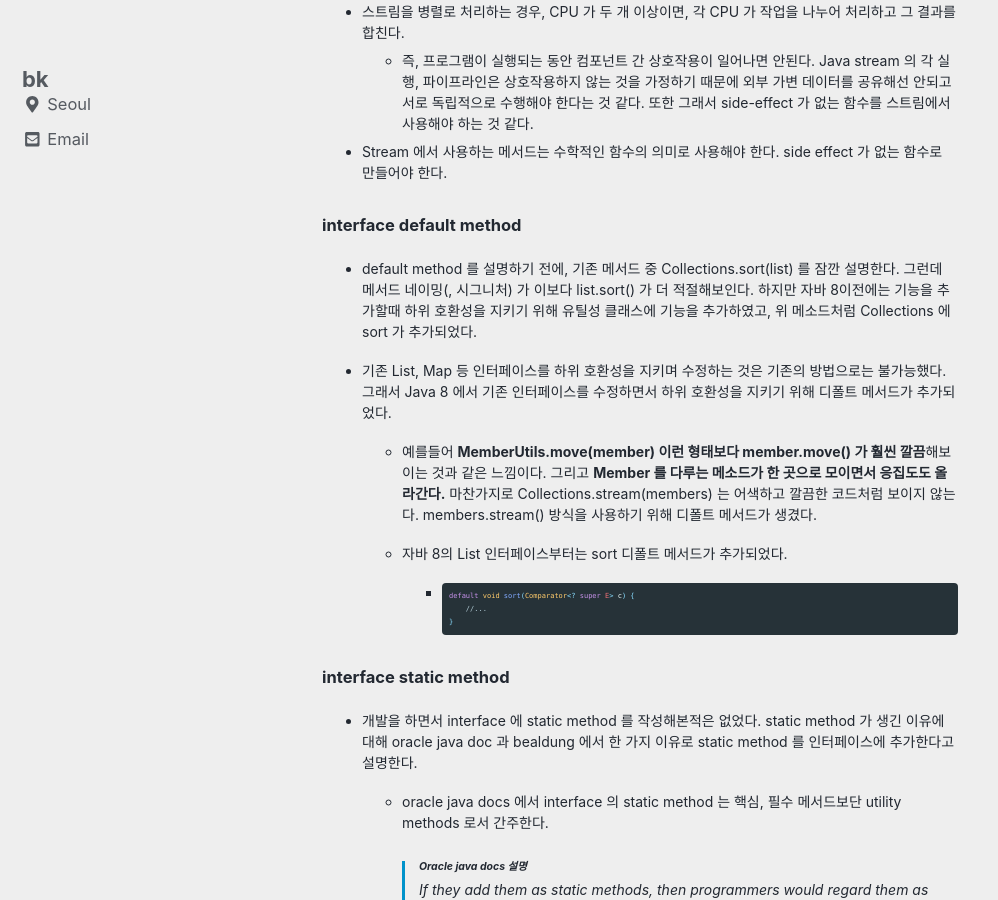
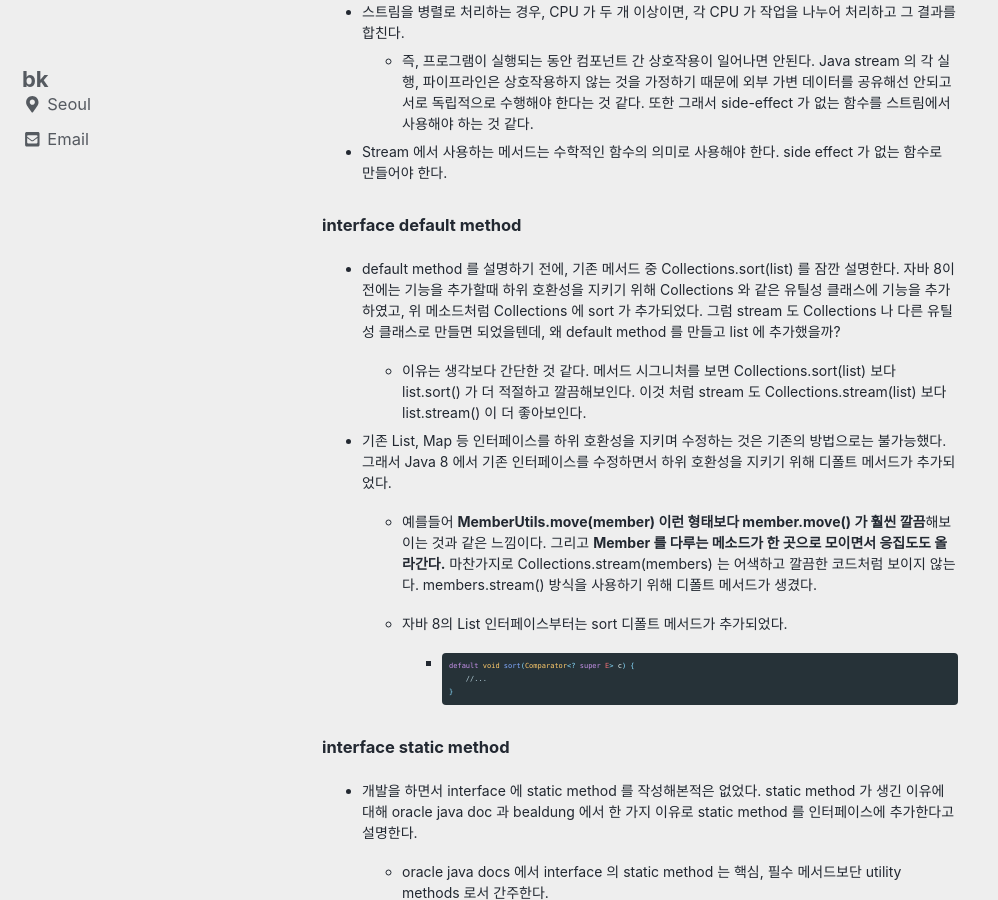
Before and after one commit to choe061/choe061.github.io, a Jekyll site: the page built from _posts/2020-06-21-modern java in action 1장.md, in a window 1280 px wide and 900 px high, scrolled down 1273 px. Shown: the whole window, without its empty margins (0-998 px from the left). Built offline with Jekyll 4.4.1, drawn with Linux system fonts in a browser that asks for light colours; cached includes are drawn as plain includes; nearby versions of some CDN libraries.

Commit message:
fix some

```diff
--- a/_posts/2020-06-21-modern java in action 1장.md
+++ b/_posts/2020-06-21-modern java in action 1장.md
@@ -35,7 +35,9 @@ categories: java ModernJavaInAction
 
 #### interface default method
 
-* default method 를 설명하기 전에, 기존 메서드 중 Collections.sort(list) 를 잠깐 설명한다. 그런데 메서드 네이밍(, 시그니처) 가 이보다 list.sort() 가 더 적절해보인다. 하지만 자바 8이전에는 기능을 추가할때 하위 호환성을 지키기 위해 유틸성 클래스에 기능을 추가하였고, 위 메소드처럼 Collections 에 sort 가 추가되었다.
+* default method 를 설명하기 전에, 기존 메서드 중 Collections.sort(list) 를 잠깐 설명한다. 자바 8이전에는 기능을 추가할때 하위 호환성을 지키기 위해 Collections 와 같은 유틸성 클래스에 기능을 추가하였고, 위 메소드처럼 Collections 에 sort 가 추가되었다. 그럼 stream 도 Collections 나 다른 유틸성 클래스로 만들면 되었을텐데, 왜 default method 를 만들고 list 에 추가했을까?
+
+  * 이유는 생각보다 간단한 것 같다. 메서드 시그니처를 보면 Collections.sort(list) 보다 list.sort() 가 더 적절하고 깔끔해보인다. 이것 처럼 stream 도 Collections.stream(list) 보다 list.stream() 이 더 좋아보인다.
 
 * 기존 List, Map 등 인터페이스를 하위 호환성을 지키며 수정하는 것은 기존의 방법으로는 불가능했다. 그래서 Java 8 에서 기존 인터페이스를 수정하면서 하위 호환성을 지키기 위해 디폴트 메서드가 추가되었다.
 
```
